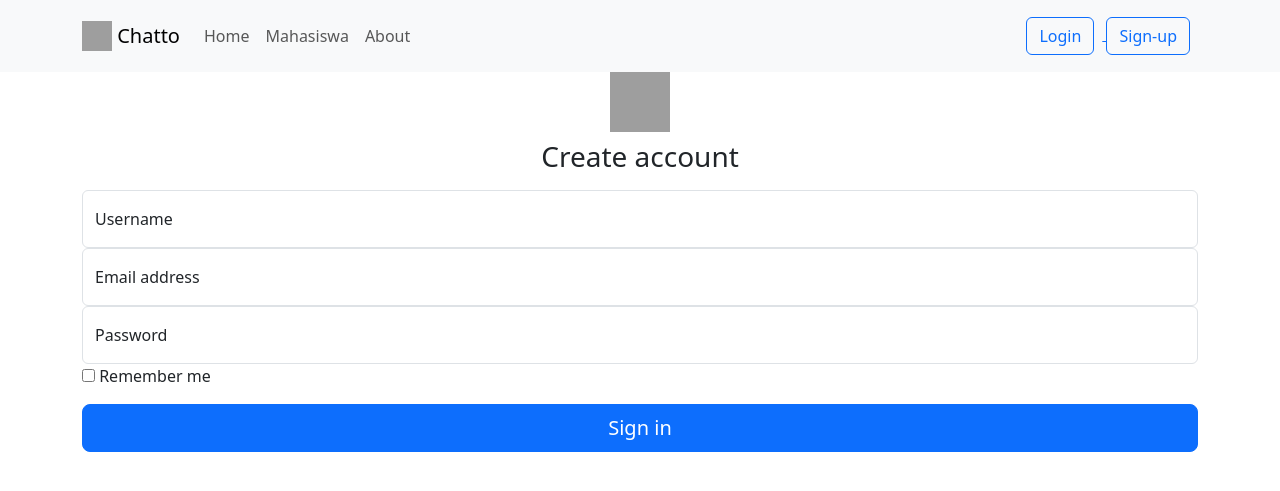
After one commit to AndikaAnanda/chatto, a PHP site: the page made by app/views/signup/index.php in a window 1280 px wide. The commit adds this page. Shown: the top 491 px of the page. Run offline with PHP 8.4, Linux system fonts and the light colour scheme; the template is opened without the code that fills it, so the values that code supplies are empty; some libraries are stand-ins or nearby versions; grey boxes are pictures that could not be loaded.

Commit message:
Added sign in up routing

```diff
--- /dev/null
+++ b/app/views/signup/index.php
@@ -0,0 +1,31 @@
+<div class="container">
+    <main class="form-signin w-100 m-auto">
+        <form>
+            <a href="<?= BASEURL ?>">
+                <img class="mb-2 mx-auto d-block" src="<?= BASEURL ?>/img/chatto-logo.png" width="60" height="60" alt="">
+            </a>
+
+            <h1 class="h3 mb-3 fw-normal text-center">Create account</h1>
+
+            <div class="form-floating">
+                <input type="text" class="form-control" id="floatingInput" placeholder="Username" autocomplete="off">
+                <label for="floatingInput">Username</label>
+            </div>
+            <div class="form-floating">
+                <input type="email" class="form-control" id="floatingInput" placeholder="Your Email" autocomplete="off">
+                <label for="floatingInput">Email address</label>
+            </div>
+            <div class="form-floating">
+                <input type="password" class="form-control" id="floatingPassword" placeholder="Password" autocomplete="off">
+                <label for="floatingPassword">Password</label>
+            </div>
+
+            <div class="checkbox mb-3">
+                <label>
+                    <input type="checkbox" value="remember-me"> Remember me
+                </label>
+            </div>
+            <button class="w-100 btn btn-lg btn-primary" type="submit">Sign in</button>
+        </form>
+    </main>
+</div>
--- /dev/null
+++ b/app/views/signup/login.php
@@ -0,0 +1,3 @@
+<div class="container">
+    <h1>Ini Halaman Login</h1>
+</div>
--- a/app/views/templates/header.php
+++ b/app/views/templates/header.php
@@ -8,6 +8,7 @@
 	<title><?= $data['judul']; ?></title>
 	<link rel="icon" href="<?= BASEURL; ?>/img/chatto-logo.ico">
 	<link rel="stylesheet" href="<?= BASEURL; ?>/css/bootstrap.css">
+
 
 
 </head>
@@ -33,8 +34,12 @@
 				</div>
 			</div>
 			<div class="col-md-3 text-end">
+				<a href="<?= BASEURL ?>/signup/login">
 					<button type="button" class="btn btn-outline-primary me-2">Login</button>
-          <button type="button" class="btn btn-primary">Sign-up</button>
+				</a>
+				<a href="<?= BASEURL ?>/signup">
+					<button type="button" class="btn btn-outline-primary me-2">Sign-up</button>
+				</a>
 			</div>
 		</div>
 	</nav>
```
Also changed, not shown: app/controllers/Signup.php (added, +17 -0 lines), app/views/templates/auth-header.php (added, +14 -0 lines), public/css/sign-in.css (added, +39 -0 lines). Lines whose indentation alone changed are shown as unchanged.
